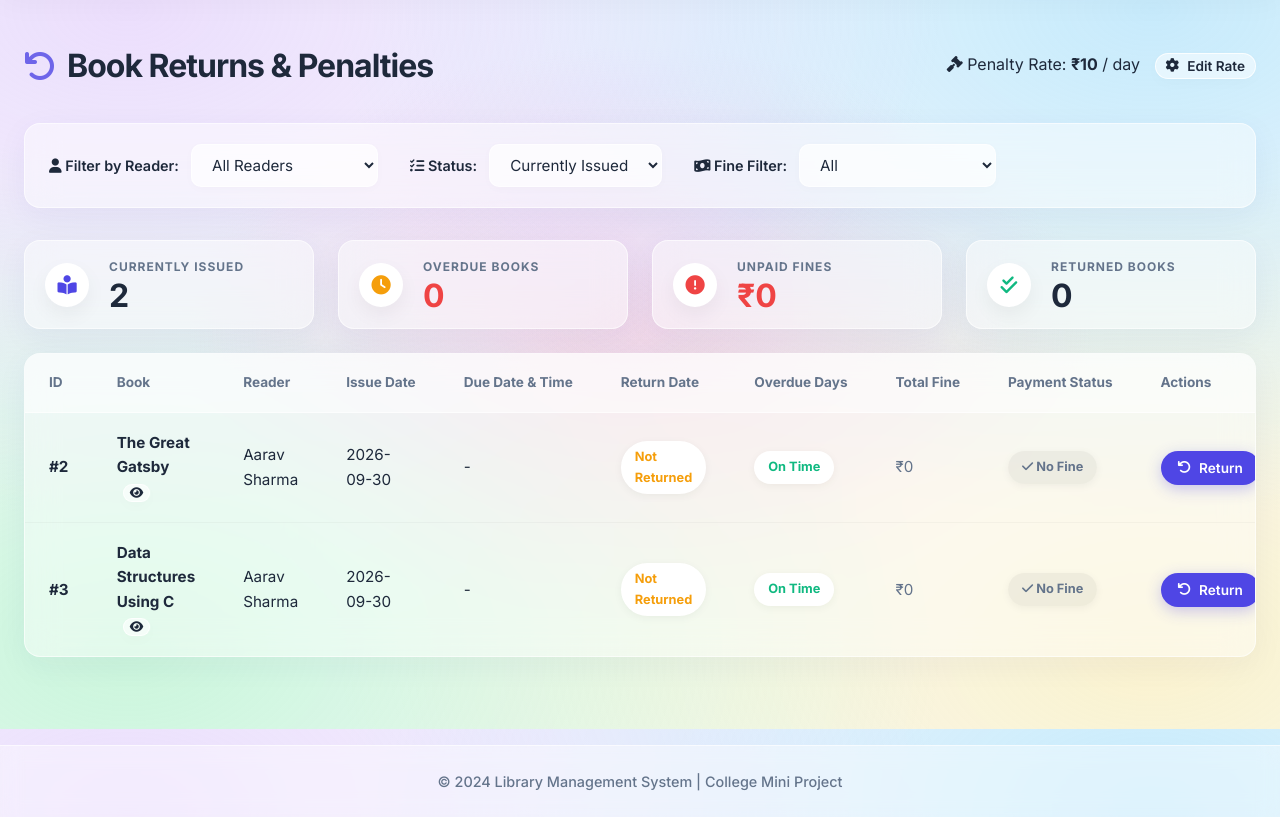
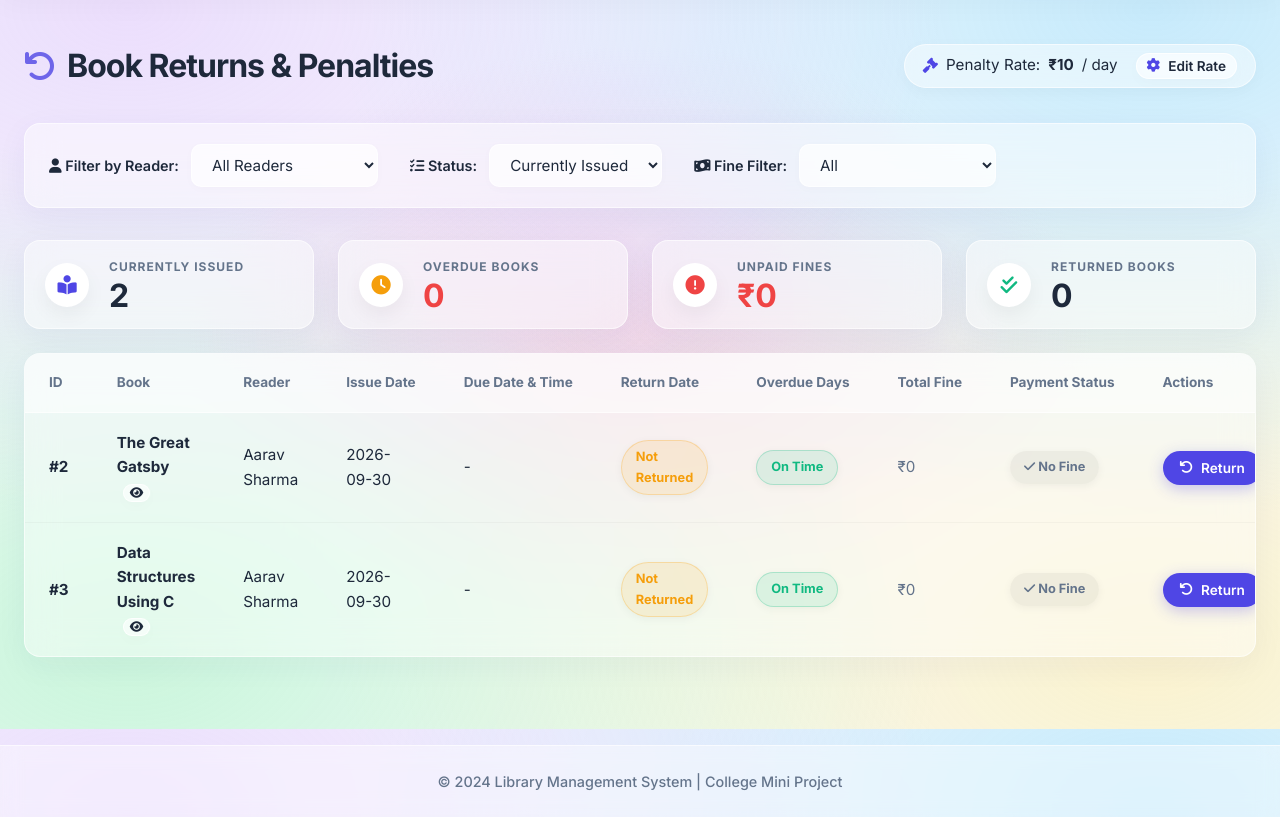
Before and after one commit to shreekantkharabe135-cmyk/Library_Management_System, a Flask app: page /returns in a window 1280 px wide. Shown: the part 71-888 px from the top of the page. Run offline with Flask 3, Linux system fonts and the light colour scheme; data that the repository does not hold is empty.

Commit message:
Update static/css/style.css with penalty charges and due date picker

```diff
--- a/static/css/style.css
+++ b/static/css/style.css
@@ -1224,3 +1224,47 @@ form { padding: 32px; }
         padding: 0 16px;
     }
 }
+
+/* ============================================================
+   PENALTY & DUE DATE STYLES
+   ============================================================ */
+.penalty-rate-badge {
+    background: var(--glass-bg);
+    backdrop-filter: blur(12px);
+    -webkit-backdrop-filter: blur(12px);
+    border: 1px solid var(--glass-border);
+    border-radius: 50px;
+    padding: 8px 18px;
+    display: inline-flex;
+    align-items: center;
+    gap: 8px;
+    font-size: 0.95rem;
+    color: var(--text-main);
+    box-shadow: 0 4px 15px rgba(0,0,0,0.03);
+}
+
+.penalty-rate-badge i {
+    color: var(--primary);
+}
+
+.badge-danger {
+    background: rgba(239, 68, 68, 0.12) !important;
+    color: #ef4444 !important;
+    border: 1px solid rgba(239, 68, 68, 0.25);
+}
+
+.badge-success {
+    background: rgba(16, 185, 129, 0.12) !important;
+    color: #10b981 !important;
+    border: 1px solid rgba(16, 185, 129, 0.25);
+}
+
+.badge-warning {
+    background: rgba(245, 158, 11, 0.12) !important;
+    color: #f59e0b !important;
+    border: 1px solid rgba(245, 158, 11, 0.25);
+}
+
+input[type="datetime-local"] {
+    cursor: pointer;
+}
```
